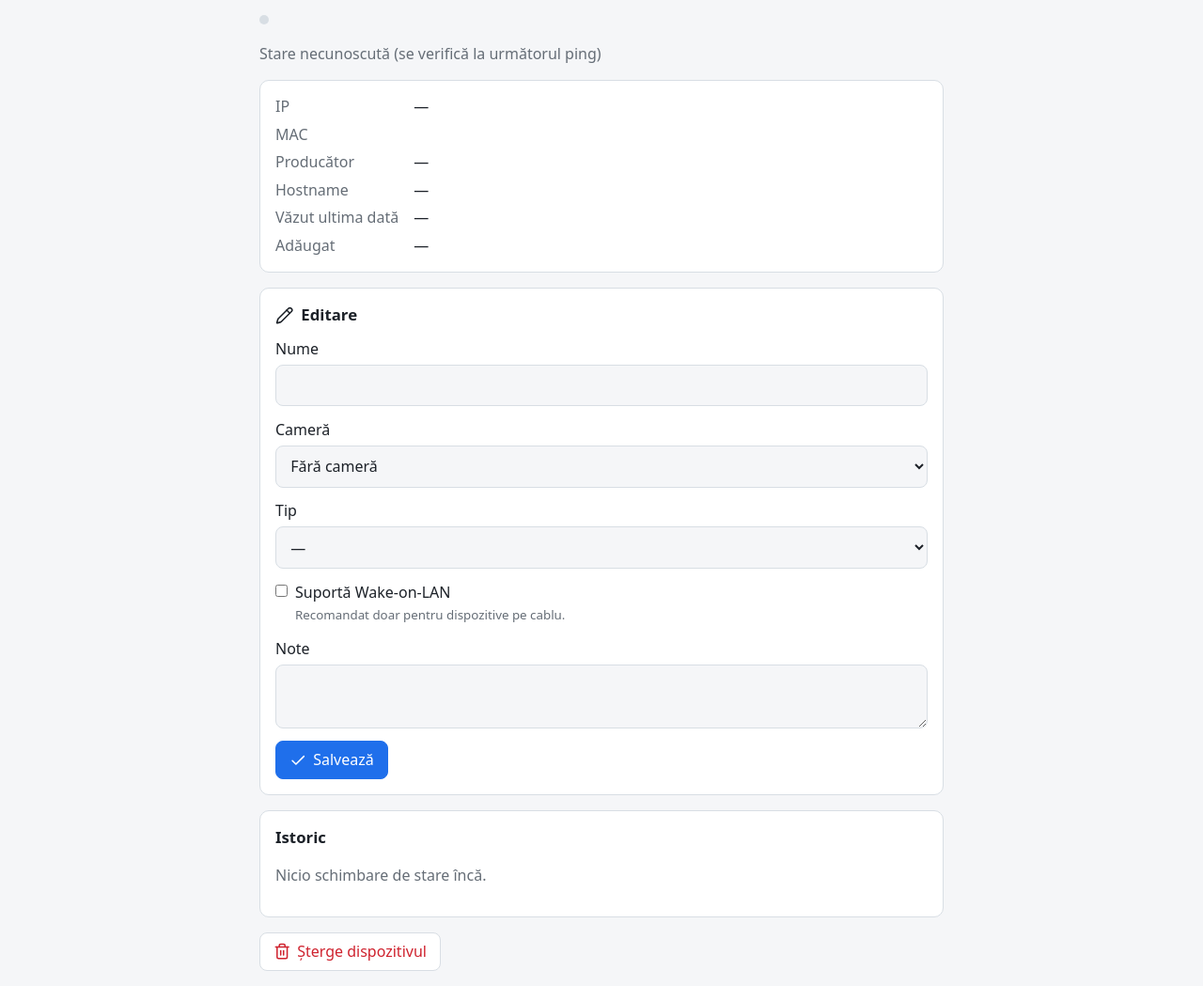
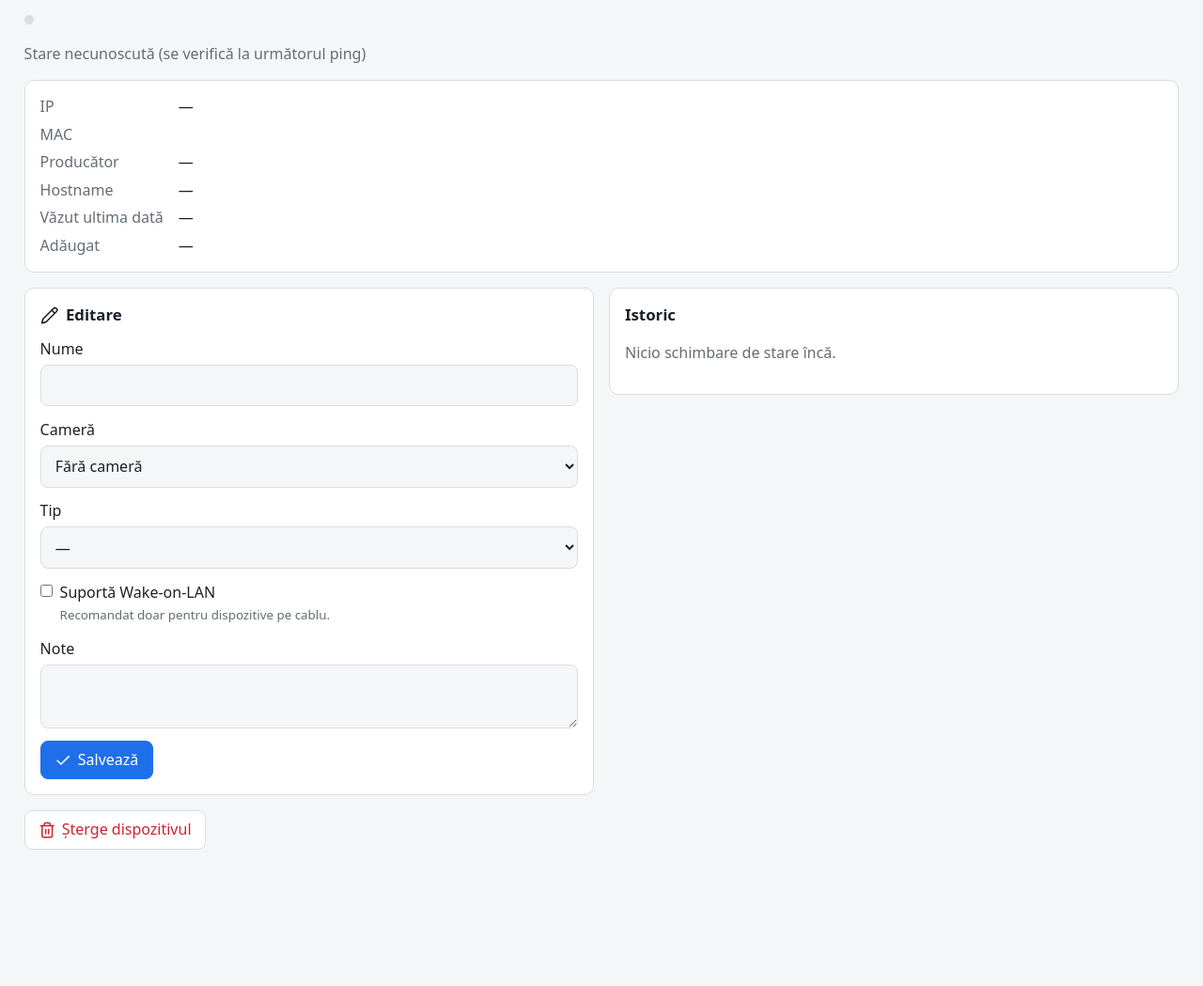
Before and after one commit to dvaduva/LanMon, a FastAPI app: template app/web/templates/device.html in a window 1280 px wide. Shown: the part 55-1104 px from the top of the page at 94% size. After the commit the page ends 959 px from the top, so only its background shows below. Run offline with FastAPI, Linux system fonts and the light colour scheme; the template is opened without the code that fills it, so the values that code supplies are empty; parts of the project's set-up code (start-up, migrations or seed data) failed here and were passed over.

Commit message:
Layout pe toată lățimea ecranului
Pagina nu mai e limitată la 760px: folosește toată lățimea, cu margini mici. Pe ecrane
late, cardurile din Setări și din fișa dispozitivului (editare, istoric) se așază pe
coloane în loc să se întindă.

Co-Authored-By: Claude Opus 5.5 <noreply@anthropic.com>
Claude-Session: https://claude.ai/code/session_01VkWQuFaKt1YqZ89xN2YNfM

```diff
--- a/app/static/style.css
+++ b/app/static/style.css
@@ -75,12 +75,15 @@ code { font-size: .9em; }
   main { padding-bottom: 5.5rem !important; }
 }
 
-main { max-width: 760px; margin: 0 auto; padding: 1rem; }
+main { margin: 0; padding: 1rem clamp(1rem, 2vw, 2rem); }
 .page-head { display: flex; align-items: flex-start; justify-content: space-between; gap: 1rem; margin-bottom: 1rem; }
 .page-head p { margin: 0; }
 
 .card { background: var(--surface); border: 1px solid var(--border); border-radius: var(--radius);
   padding: 1rem; margin-bottom: 1rem; }
+/* Pe ecrane late, cardurile cu formulare stau unul lângă altul în loc să se întindă. */
+.card-grid { display: grid; grid-template-columns: repeat(auto-fill, minmax(min(100%, 28rem), 1fr));
+  gap: 0 1rem; align-items: start; }
 .card.narrow { max-width: 380px; margin: 12vh auto 0; }
 .card.empty { text-align: center; }
 .row { display: flex; align-items: center; gap: .75rem; }
--- a/app/web/templates/device.html
+++ b/app/web/templates/device.html
@@ -43,6 +43,7 @@
 </dl>
 </div>
 
+<div class="card-grid">
 <form method="post" action="/devices/{{ device.id }}" class="card">
   <h2>{{ icon("pencil") }} Editare</h2>
   {{ csrf() }}
@@ -58,6 +59,7 @@
   </ul>
   {% else %}<p class="muted">Nicio schimbare de stare încă.</p>{% endif %}
 </section>
+</div>
 
 <form method="post" action="/devices/{{ device.id }}/delete" onsubmit="return confirm('Ștergi „{{ device.name }}”?')">
   {{ csrf() }}
--- a/app/web/templates/settings.html
+++ b/app/web/templates/settings.html
@@ -4,6 +4,7 @@
 {% block content %}
 <h1>Setări</h1>
 
+<div class="card-grid">
 <form method="post" action="/settings" class="card">
   <h2>{{ icon("radar") }} Rețea și intervale</h2>
   {{ csrf() }}
@@ -40,6 +41,7 @@
   <h2>{{ icon("eye-off") }} Dispozitive ignorate</h2>
   <p class="muted small">Le poți reactiva din <a href="/unassigned">Neasignate</a>, secțiunea „Ignorate”.</p>
 </section>
+</div>
 
 <form method="post" action="/logout">
   {{ csrf() }}
```
